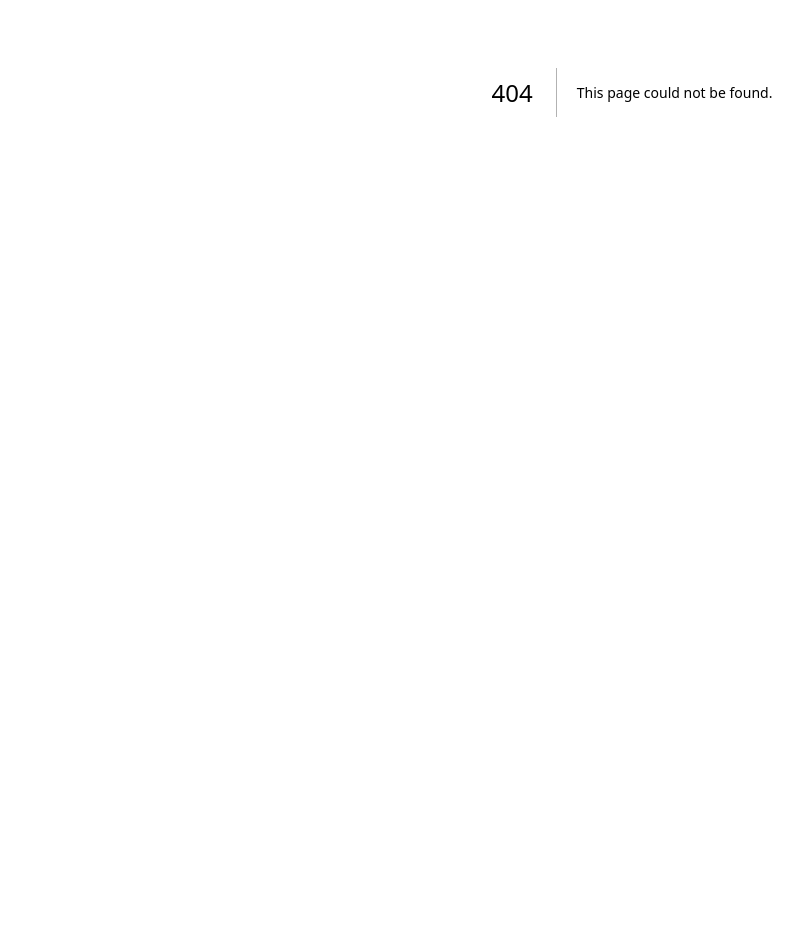
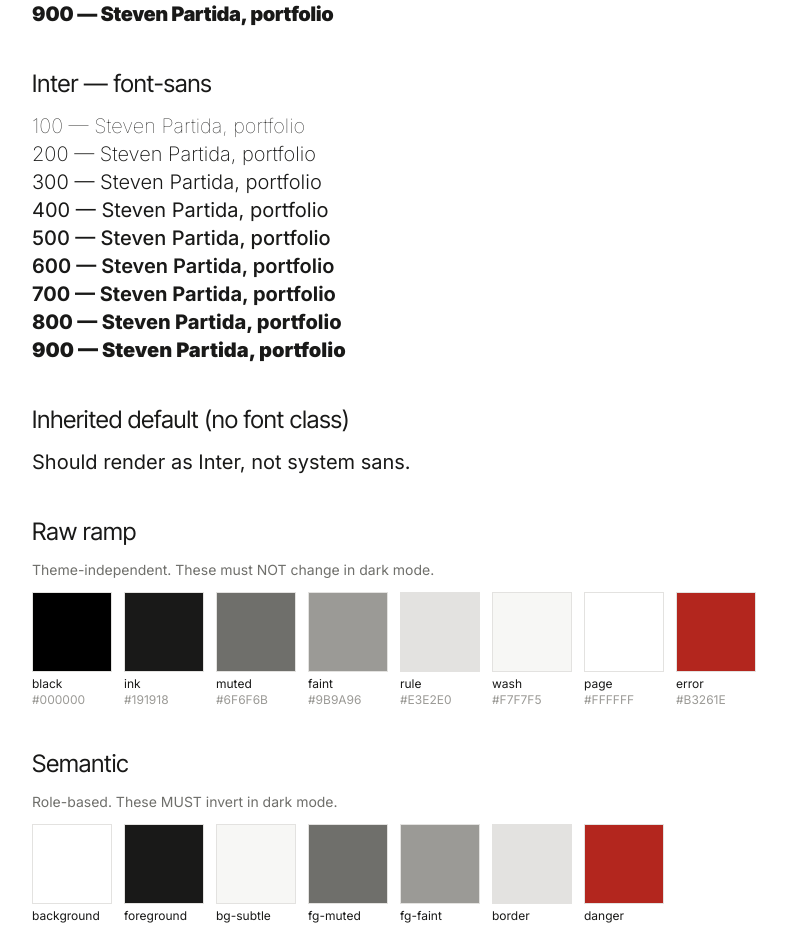
Before and after one commit to npx-steven/steven, a Next.js app: page /styleguide in a window 1280 px wide. Before the commit this address had no page. Shown: the part 308-1251 px from the top of the page, without its empty margins (8-811 px from the left). Before the commit the page ends 800 px from the top, so only its background shows below. Built offline with nearby package versions, Linux system fonts and the light colour scheme.

Commit message:
Chore: Add inter and inter tight font. Also add project color palette.

```diff
--- a/app/globals.css
+++ b/app/globals.css
@@ -1,22 +1,61 @@
 @import "tailwindcss";
 
+/* 1. Raw palette — the literal ramp. Never changes across themes. */
 :root {
-  --background: #ffffff;
-  --foreground: #171717;
-}
+  --black: #000000;
+  --ink: #191918;
+  --muted: #6f6f6b;
+  --faint: #9b9a96;
+  --rule: #e3e2e0;
+  --wash: #f7f7f5;
+  --page: #ffffff;
+  --error: #b3261e;
 
-@theme inline {
-  --color-background: var(--background);
-  --color-foreground: var(--foreground);
-  --font-sans: var(--font-geist-sans);
-  --font-mono: var(--font-geist-mono);
+  /*  2. Semantic layer — role names. These are what flip. */
+  --background: var(--page);
+  --foreground: var(--ink);
+  --bg-subtle: var(--wash);
+  --fg-muted: var(--muted);
+  --fg-faint: var(--faint);
+  --border: var(--rule);
+  --danger: var(--error);
 }
 
 @media (prefers-color-scheme: dark) {
   :root {
-    --background: #0a0a0a;
-    --foreground: #ededed;
+    --background: var(--black);
+    --foreground: var(--wash);
+    --bg-subtle: var(--ink);
+    --fg-muted: var(--faint);
+    --fg-faint: var(--muted);
+    --border: #2a2a28;
+    --danger: #e5645a;
   }
+}
+
+/* 3. Tailwind theme — maps tokens into utility namespaces. Only --color-* and --font-* generate utilities. */
+@theme inline {
+  /* semantic — theme-aware, use these by default */
+  --color-background: var(--background);
+  --color-foreground: var(--foreground);
+  --color-bg-subtle: var(--bg-subtle);
+  --color-fg-muted: var(--fg-muted);
+  --color-fg-faint: var(--fg-faint);
+  --color-border: var(--border);
+  --color-danger: var(--danger);
+
+  /* literals — theme-independent escape hatch */
+  --color-black: var(--black);
+  --color-ink: var(--ink);
+  --color-muted: var(--muted);
+  --color-faint: var(--faint);
+  --color-rule: var(--rule);
+  --color-wash: var(--wash);
+  --color-page: var(--page);
+  --color-error: var(--error);
+
+  --font-sans: var(--font-inter);
+  --font-display: var(--font-inter-tight);
 }
 
 body {
--- a/app/layout.tsx
+++ b/app/layout.tsx
@@ -1,27 +1,29 @@
 import type { Metadata } from "next";
-import { Geist, Geist_Mono } from "next/font/google";
+import { Inter, Inter_Tight } from "next/font/google";
 import "./globals.css";
 
-const geistSans = Geist({
-  variable: "--font-geist-sans",
+const inter = Inter({
   subsets: ["latin"],
+  display: "swap",
+  variable: "--font-inter",
 });
 
-const geistMono = Geist_Mono({
-  variable: "--font-geist-mono",
+const interTight = Inter_Tight({
   subsets: ["latin"],
+  display: "swap",
+  variable: "--font-inter-tight",
 });
 
 export const metadata: Metadata = {
-  title: "Create Next App",
-  description: "Generated by create next app",
+  title: "Steven",
+  description: "Personal Portfolio",
 };
 
 export default function RootLayout({ children }: LayoutProps<"/">) {
   return (
     <html
       lang="en"
-      className={`${geistSans.variable} ${geistMono.variable} h-full antialiased`}
+      className={`${inter.variable} ${interTight.variable} h-full antialiased`}
     >
       <body className="min-h-full flex flex-col">{children}</body>
     </html>
--- /dev/null
+++ b/app/styleguide/page.tsx
@@ -0,0 +1,99 @@
+const WEIGHTS = [100, 200, 300, 400, 500, 600, 700, 800, 900] as const;
+
+function Swatch({
+  cls,
+  name,
+  hex,
+}: {
+  cls: string;
+  name: string;
+  hex?: string;
+}) {
+  return (
+    <div className="text-xs">
+      <div className={`h-20 w-20 border border-border ${cls}`} />
+      <div className="mt-1">{name}</div>
+      {hex && <div className="text-fg-faint">{hex}</div>}
+    </div>
+  );
+}
+
+export default function Styleguide() {
+  return (
+    <div className="bg-background text-foreground min-h-screen p-10 space-y-10">
+      <section>
+        <h2 className="font-display text-2xl mb-3">
+          Inter Tight — font-display
+        </h2>
+        {WEIGHTS.map((w) => (
+          <p key={w} className="font-display text-xl" style={{ fontWeight: w }}>
+            {w} — Steven Partida, portfolio
+          </p>
+        ))}
+      </section>
+
+      <section>
+        <h2 className="font-display text-2xl mb-3">Inter — font-sans</h2>
+        {WEIGHTS.map((w) => (
+          <p key={w} className="font-sans text-xl" style={{ fontWeight: w }}>
+            {w} — Steven Partida, portfolio
+          </p>
+        ))}
+      </section>
+
+      <section>
+        <h2 className="font-display text-2xl mb-3">
+          Inherited default (no font class)
+        </h2>
+        <p className="text-xl">Should render as Inter, not system sans.</p>
+      </section>
+
+      <section>
+        <h2 className="font-display text-2xl mb-3">Raw ramp</h2>
+        <p className="text-fg-muted text-sm mb-3">
+          Theme-independent. These must NOT change in dark mode.
+        </p>
+        <div className="flex flex-wrap gap-3">
+          <Swatch cls="bg-black" name="black" hex="#000000" />
+          <Swatch cls="bg-ink" name="ink" hex="#191918" />
+          <Swatch cls="bg-muted" name="muted" hex="#6F6F6B" />
+          <Swatch cls="bg-faint" name="faint" hex="#9B9A96" />
+          <Swatch cls="bg-rule" name="rule" hex="#E3E2E0" />
+          <Swatch cls="bg-wash" name="wash" hex="#F7F7F5" />
+          <Swatch cls="bg-page" name="page" hex="#FFFFFF" />
+          <Swatch cls="bg-error" name="error" hex="#B3261E" />
+        </div>
+      </section>
+
+      <section>
+        <h2 className="font-display text-2xl mb-3">Semantic</h2>
+        <p className="text-fg-muted text-sm mb-3">
+          Role-based. These MUST invert in dark mode.
+        </p>
+        <div className="flex flex-wrap gap-3">
+          <Swatch cls="bg-background" name="background" />
+          <Swatch cls="bg-foreground" name="foreground" />
+          <Swatch cls="bg-bg-subtle" name="bg-subtle" />
+          <Swatch cls="bg-fg-muted" name="fg-muted" />
+          <Swatch cls="bg-fg-faint" name="fg-faint" />
+          <Swatch cls="bg-border" name="border" />
+          <Swatch cls="bg-danger" name="danger" />
+        </div>
+        <p className="text-fg-muted mt-4">fg-muted — secondary copy</p>
+        <p className="text-fg-faint">fg-faint — tertiary copy</p>
+        <p className="text-danger">danger — error state</p>
+      </section>
+
+      <section>
+        <h2 className="font-display text-2xl mb-3">Surfaces</h2>
+        <div className="bg-bg-subtle border border-border rounded-lg p-6 max-w-md">
+          <h3 className="font-display text-lg">Card on bg-subtle</h3>
+          <p className="text-fg-muted mt-1">
+            Border, subtle surface, and muted copy composed together — the
+            combination you will actually ship.
+          </p>
+        </div>
+      </section>
+    </div>
+  );
+}
```
